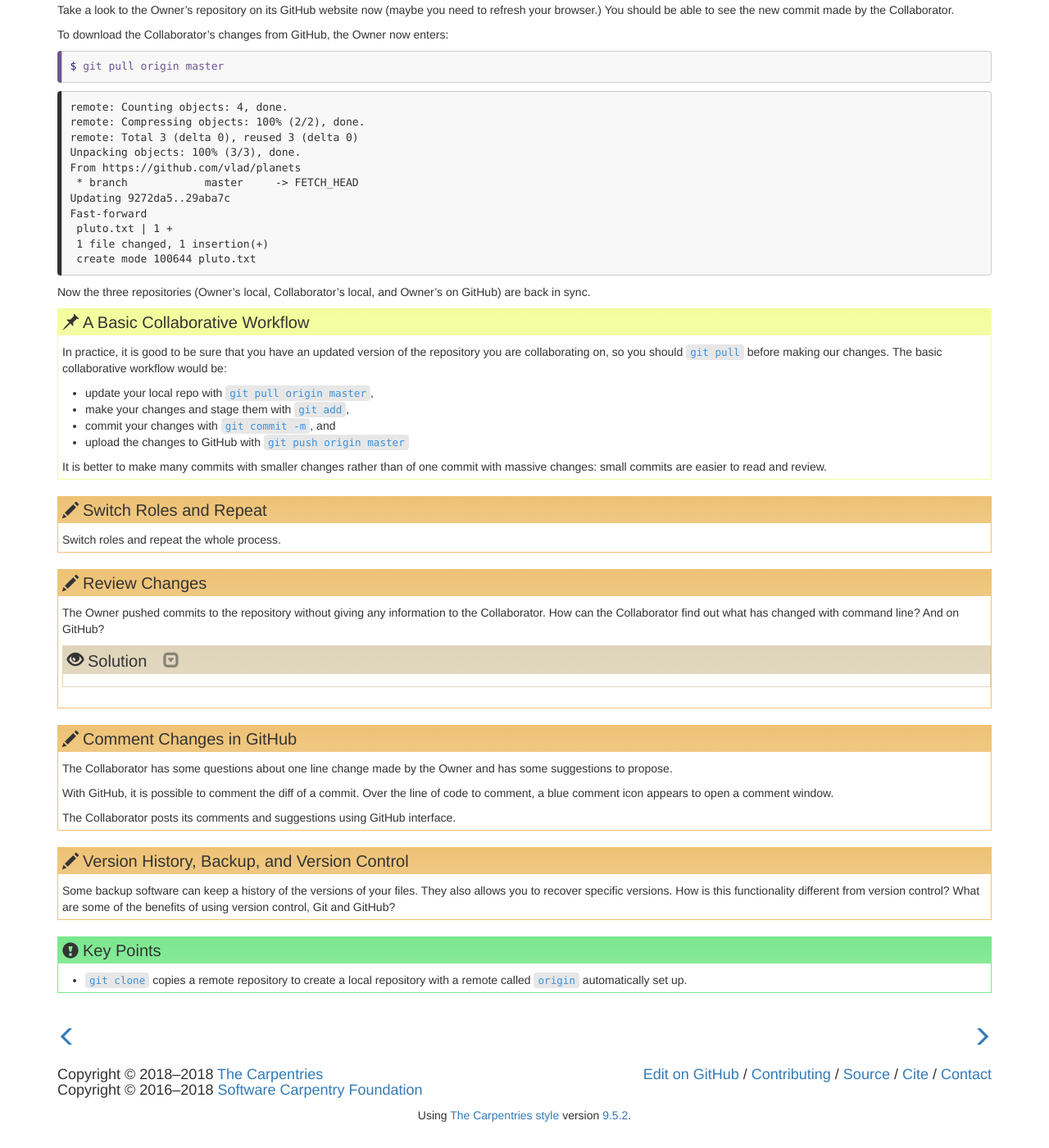
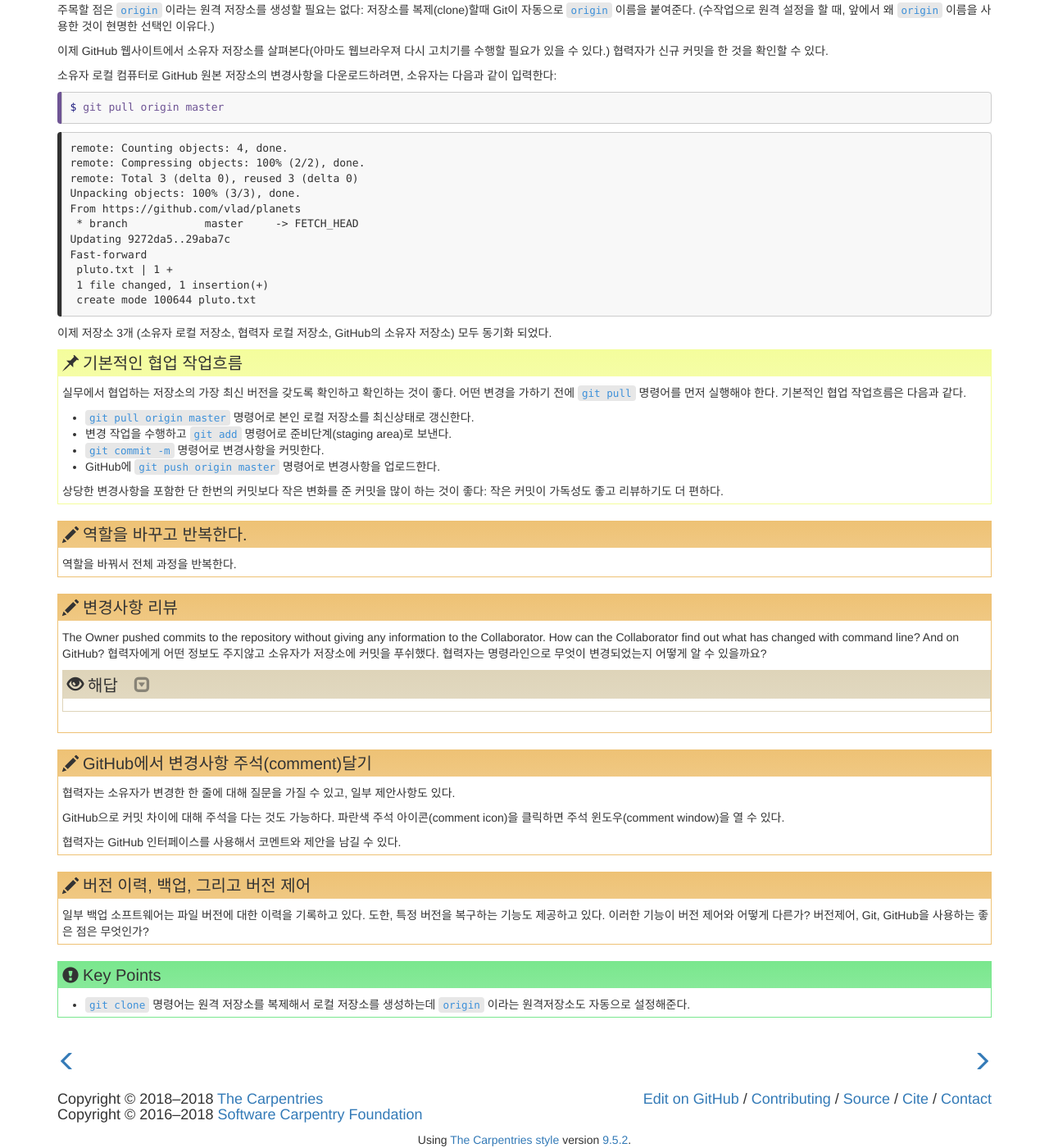
Before and after one commit to statkclee/git-novice-kr, a Jekyll site: the page built from _episodes/08-collab.md, in a window 1280 px wide and 1400 px high, scrolled down 2429 px. Shown: the whole window at 82% size. Built offline with Jekyll 4.4.1, drawn with Linux system fonts in a browser that asks for light colours; before the commit the page ends 3799 px from its top, so only the background shows below that; some of the changed text lies outside the part shown.

Commit message:
translated collab

````diff
--- a/_episodes/08-collab.md
+++ b/_episodes/08-collab.md
@@ -1,15 +1,15 @@
 ---
-title: Collaborating
+title: 협업 (Collaborating)
 teaching: 25
 exercises: 0
 questions:
-- "How can I use version control to collaborate with other people?"
+- "버전 제어를 사용해서 어떻게 다른 분들과 협업할 수 있을까요?"
 objectives:
-- "Clone a remote repository."
-- "Collaborate pushing to a common repository."
-- "Describe the basic collaborative workflow."
+- "원격 저장소를 클론한다."
+- "공동 저장소에 푸시해서 협업한다."
+- "기본적인 협업 작업흐름을 기술한다."
 keypoints:
-- "`git clone` copies a remote repository to create a local repository with a remote called `origin` automatically set up."
+- "`git clone` 명령어는 원격 저장소를 복제해서 로컬 저장소를 생성하는데 `origin` 이라는 원격저장소도 자동으로 설정해준다."
 ---
 
 For the next step, get into pairs.  One person will be the "Owner" and the other
@@ -17,39 +17,45 @@ will be the "Collaborator". The goal is that the Collaborator add changes into
 the Owner's repository. We will switch roles at the end, so both persons will
 play Owner and Collaborator.
 
-> ## Practicing By Yourself
+다음 단계로, 짝을 이룬다.
+한 사람이 "소유자"(연습을 시작하는데 사용될 GitHub 저장소 주인)가 되고,
+다른 사람이 "협력자"(소유자 저장소를 복제해서 변경을 하는 사람)가 된다.
+목표는 협력자가 변경사항을 소유자 저장소에 추가하는 것이다.
+말미에는 역할을 바꿔서 두 사람 모두 소유자와 협력자의 역할을 수행한다.
+
+> ## 혼자 훈련하기
 >
-> If you're working through this lesson on your own, you can carry on by opening
-> a second terminal window.
-> This window will represent your partner, working on another computer. You
-> won't need to give anyone access on GitHub, because both 'partners' are you.
+> 혼자 힘으로 이번 학습을 쭉 진행해 왔다면, 두번째 터미널을 열어서 계속 진행할 수 있다.>
+> 두번째 윈도우가 여러분의 협력자를 나타내고, 다른 컴퓨터에서 작업하고 있는 것으로 볼 수 있다.
+> GitHub 접근권한을 다른 사람에게 줄 필요가 없어졌다.
+> 왜냐하면 두 '파트너' 모두 여러분이기 때문이다.
 {: .callout}
 
-The Owner needs to give the Collaborator access.
-On GitHub, click the settings button on the right,
-then select Collaborators, and enter your partner's username.
+소유자가 협력자에게 접근권한을 부여할 필요가 있다.
+GitHub에서 오른쪽에 'setting' 버튼을 클릭해서 협력자(`Collaborators`)를 선택하고,
+파트너 이름을 입력한다.
 
 ![Adding Collaborators on GitHub](../fig/github-add-collaborators.png)
 
-To accept access to the Owner's repo, the Collaborator
-needs to go to [https://github.com/notifications](https://github.com/notifications).
-Once there she can accept access to the Owner's repo.
+소유자 저장소에 접근 권한이 부여되면,
+협력자(Collaborator)는 [https://github.com/notifications](https://github.com/notifications)으로 이동한다.
+그곳에서 소유자 저장소의 접근을 받아들이면 된다.
 
-Next, the Collaborator needs to download a copy of the Owner's repository to her
- machine. This is called "cloning a repo". To clone the Owner's repo into
-her `Desktop` folder, the Collaborator enters:
+다음으로 협력자(Collaborator)는 소유자 저장소 사본을 본인 컴퓨터로 내려받는다.
+이런 작업을 "저장소 복제(cloning a repo)"라고 부른다.
+소유자의 저장소를 본인 바탕화면(`Desktop`) 폴더에 클론하려면, 협력자는 다음 명령어를 입력한다:
 
 ~~~
 $ git clone https://github.com/vlad/planets.git ~/Desktop/vlad-planets
 ~~~
 {: .language-bash}
 
-Replace 'vlad' with the Owner's username.
+'vlad'를 소유자 사용자이름(저장소를 소유하고 있는 사람)으로 바꾼다.
 
 ![After Creating Clone of Repository](../fig/github-collaboration.svg)
 
-The Collaborator can now make a change in her clone of the Owner's repository,
-exactly the same way as we've been doing before:
+앞서 작업했던 것과 정확하게 동일한 방식으로,
+협력자는 이제 소유자의 저장소 클론에서 변경을 마음대로 할 수 있다:
 
 ~~~
 $ cd ~/Desktop/vlad-planets
@@ -75,7 +81,7 @@ $ git commit -m "Add notes about Pluto"
 ~~~
 {: .output}
 
-Then push the change to the *Owner's repository* on GitHub:
+그리고 나서, 변경사항을 GitHub의 *소유자 저장소*로 푸쉬한다:
 
 ~~~
 $ git push origin master
@@ -93,15 +99,16 @@ To https://github.com/vlad/planets.git
 ~~~
 {: .output}
 
-Note that we didn't have to create a remote called `origin`: Git uses this
-name by default when we clone a repository.  (This is why `origin` was a
-sensible choice earlier when we were setting up remotes by hand.)
+주목할 점은 `origin` 이라는 원격 저장소를 생성할 필요는 없다:
+저장소를 복제(clone)할때 Git이 자동으로  `origin` 이름을 붙여준다.
+(수작업으로 원격 설정을 할 때, 앞에서 왜 `origin` 이름을 사용한 것이 현명한 선택인 이유다.)
 
-Take a look to the Owner's repository on its GitHub website now (maybe you need
-to refresh your browser.) You should be able to see the new commit made by the
-Collaborator.
 
-To download the Collaborator's changes from GitHub, the Owner now enters:
+이제 GitHub 웹사이트에서 소유자 저장소를 살펴본다(아마도 웹브라우져 다시 고치기를 수행할 필요가 있을 수 있다.)
+협력자가 신규 커밋을 한 것을 확인할 수 있다.
+
+소유자 로컬 컴퓨터로 GitHub 원본 저장소의 변경사항을 다운로드하려면,
+소유자는 다음과 같이 입력한다:
 
 ~~~
 $ git pull origin master
@@ -123,67 +130,68 @@ Fast-forward
 ~~~
 {: .output}
 
-Now the three repositories (Owner's local, Collaborator's local, and Owner's on
-GitHub) are back in sync.
+이제 저장소 3개 (소유자 로컬 저장소, 협력자 로컬 저장소, GitHub의 소유자 저장소) 모두 동기화 되었다.
 
-> ## A Basic Collaborative Workflow
+> ## 기본적인 협업 작업흐름
 >
-> In practice, it is good to be sure that you have an updated version of the
-> repository you are collaborating on, so you should `git pull` before making
-> our changes. The basic collaborative workflow would be:
+> 실무에서 협업하는 저장소의 가장 최신 버전을 갖도록 확인하고 확인하는 것이 좋다.
+> 어떤 변경을 가하기 전에 `git pull` 명령어를 먼저 실행해야 한다.
+> 기본적인 협업 작업흐름은 다음과 같다.
 >
-> * update your local repo with `git pull origin master`,
-> * make your changes and stage them with `git add`,
-> * commit your changes with `git commit -m`, and
-> * upload the changes to GitHub with `git push origin master`
+> * `git pull origin master` 명령어로 본인 로컬 저장소를 최신상태로 갱신한다.
+> * 변경 작업을 수행하고 `git add` 명령어로 준비단계(staging area)로 보낸다.
+> * `git commit -m` 명령어로 변경사항을 커밋한다.
+> * GitHub에 `git push origin master` 명령어로 변경사항을 업로드한다.
 >
-> It is better to make many commits with smaller changes rather than
-> of one commit with massive changes: small commits are easier to
-> read and review.
+> 상당한 변경사항을 포함한 단 한번의 커밋보다 작은 변화를 준 커밋을 많이 하는 것이 좋다:
+> 작은 커밋이 가독성도 좋고 리뷰하기도 더 편하다.
 {: .callout}
 
-> ## Switch Roles and Repeat
+> ## 역할을 바꾸고 반복한다.
 >
-> Switch roles and repeat the whole process.
+> 역할을 바꿔서 전체 과정을 반복한다.
 {: .challenge}
 
-> ## Review Changes
+> ## 변경사항 리뷰
 >
 > The Owner pushed commits to the repository without giving any information
 > to the Collaborator. How can the Collaborator find out what has changed with
 > command line? And on GitHub?
+> 협력자에게 어떤 정보도 주지않고 소유자가 저장소에 커밋을 푸쉬했다.
+> 협력자는 명령라인으로 무엇이 변경되었는지 어떻게 알 수 있을까요?
 >
-> > ## Solution
-> > On the command line, the Collaborator can use ```git fetch origin master```
-> > to get the remote changes into the local repository, but without merging
-> > them. Then by running ```git diff master origin/master``` the Collaborator
-> > will see the changes output in the terminal.
+> > ## 해답
 > >
-> > On GitHub, the Collaborator can go to their own fork of the repository and
-> > look right above the light blue latest commit bar for a gray bar saying
-> > "This branch is 1 commit behind Our-Repository:master." On the far right of
-> > that gray bar is a Compare icon and link. On the Compare page the
-> > Collaborator should change the base fork to their own repository, then click
-> > the link in the paragraph above to "compare across forks", and finally
-> > change the head fork to the main repository. This will show all the commits
-> > that are different.
+> > 명령라인에서 협력자는 로컬 저장소에 원격 저장소 변경사항을
+> > ```git fetch origin master``` 명려어를 사용해서 가져올 수 있다.
+> > 하지만, 그 자체로 병합(merge)되는 것은 아니다.
+> > ```git diff master origin/master``` 명령어를 실행해서,
+> > 협력자는 터미널에 변경사항을 확인할 수 있다.
+> >
+> > GitHub에서도 협력자는 포크된 저장소로 가서 "This branch is 1 commit behind Our-Repository:master."
+> > 메시지를 볼 수 있다.
+> > `Compare` 아이콘과 링크가 걸려있다.  `Compare` 페이지에서
+> > 협력자는 base fork를 본인 저장소로 변경하고 나서, "compare across forks" 위에
+> > 링크를 클릭한다. 마지막으로 head fork를 주 저장소로 변경한다.
+> > 이 작업을 하게 되면 차이가 나는 모든 커밋을 볼 수 있게 된다.
 > {: .solution}
 {: .challenge}
 
-> ## Comment Changes in GitHub
+> ## GitHub에서 변경사항 주석(comment)달기
 >
-> The Collaborator has some questions about one line change made by the Owner and
-> has some suggestions to propose.
+> 협력자는 소유자가 변경한 한 줄에 대해 질문을 가질 수 있고,
+> 일부 제안사항도 있다.
 >
-> With GitHub, it is possible to comment the diff of a commit. Over the line of
-> code to comment, a blue comment icon appears to open a comment window.
+> GitHub으로 커밋 차이에 대해 주석을 다는 것도 가능하다.
+> 파란색 주석 아이콘(comment icon)을 클릭하면 주석 윈도우(comment window)을 열 수 있다.
 >
-> The Collaborator posts its comments and suggestions using GitHub interface.
+> 협력자는 GitHub 인터페이스를 사용해서 코멘트와 제안을 남길 수 있다.
 {: .challenge}
 
-> ## Version History, Backup, and Version Control
+> ## 버전 이력, 백업, 그리고 버전 제어
 >
-> Some backup software can keep a history of the versions of your files. They also
-> allows you to recover specific versions. How is this functionality different from version control?
-> What are some of the benefits of using version control, Git and GitHub?
+> 일부 백업 소프트웨어는 파일 버전에 대한 이력을 기록하고 있다.
+> 도한, 특정 버전을 복구하는 기능도 제공하고 있다.
+> 이러한 기능이 버전 제어와 어떻게 다른가?
+> 버전제어, Git, GitHub을 사용하는 좋은 점은 무엇인가?
 {: .challenge}
````
